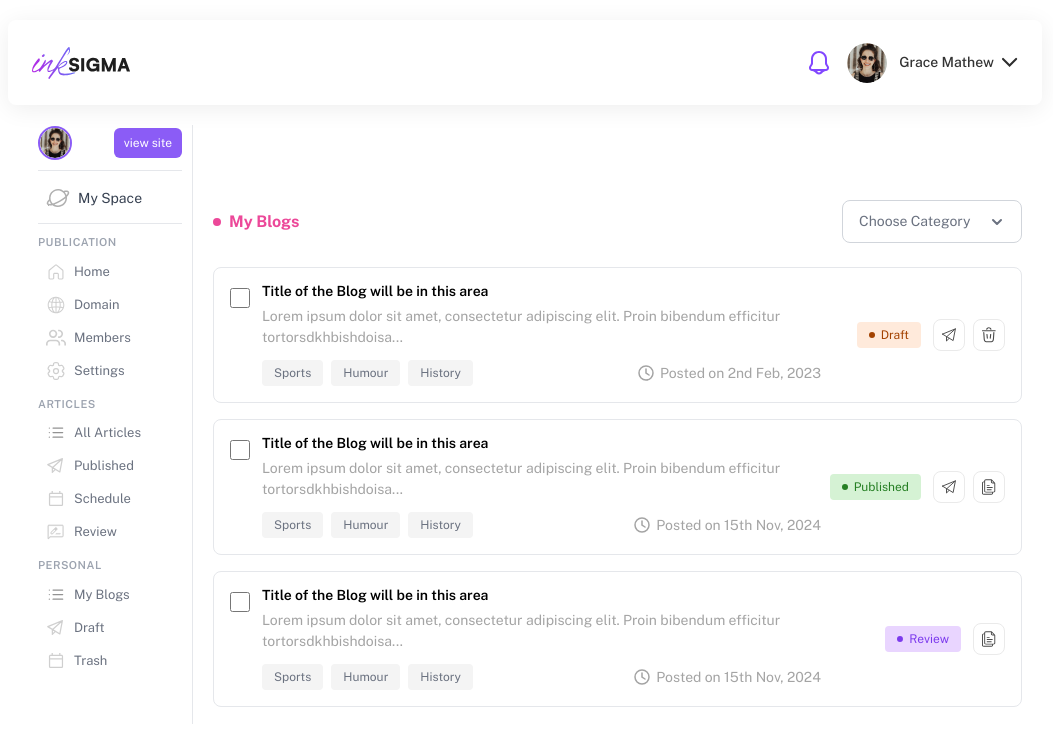
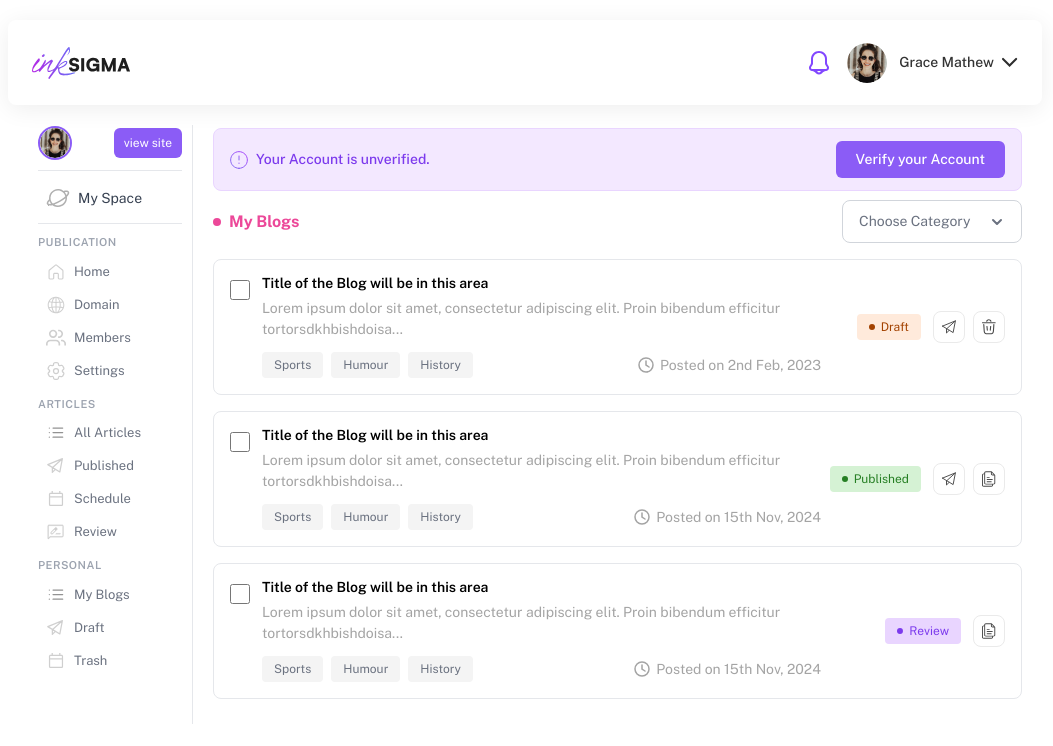
Before and after one commit to inksigmaaa/InkSigma, a Next.js app: page /my-blogs in a window 1280 px wide. Shown: the top 746 px of the page, without its empty margins (115-1168 px from the left). Built offline with nearby package versions, Linux system fonts and the light colour scheme; a web font is replaced by a local one.

Commit message:
feat: added verify component

```diff
--- a/src/app/components/articles/Articles.module.css
+++ b/src/app/components/articles/Articles.module.css
@@ -252,7 +252,7 @@
 
 /* ===== ARTICLES LIST ===== */
 .articlesList {
-    margin-top: 24px;
+    margin-top: 16px;
 }
 
 /* ===== EMPTY STATE ===== */
--- a/src/app/draft/page.jsx
+++ b/src/app/draft/page.jsx
@@ -4,6 +4,7 @@ import { useState, useMemo } from "react"
 import styles from "../components/articles/Articles.module.css"
 import NavbarLoggedin from "../components/navbar/NavbarLoggedin"
 import Sidebar from "../components/sidebar/Sidebar"
+import Verify from "../components/verify/Verify"
 import ArticleContainer from "../components/articleContainer/ArticleContainer"
 import ConfirmModal from "../components/confirmModal/ConfirmModal"
 import { useArticles } from "@/contexts/ArticlesContext"
@@ -94,6 +95,7 @@ export default function DraftPage() {
     <>
       <NavbarLoggedin />
       <Sidebar />
+      <Verify />
       <div className={styles.articlesContainer}>
         <div className={styles.articlesContent}>
           <div className={styles.header}>
--- a/src/app/my-blogs/page.jsx
+++ b/src/app/my-blogs/page.jsx
@@ -4,6 +4,7 @@ import { useState, useMemo } from "react"
 import styles from "../components/articles/Articles.module.css"
 import NavbarLoggedin from "../components/navbar/NavbarLoggedin"
 import Sidebar from "../components/sidebar/Sidebar"
+import Verify from "../components/verify/Verify"
 import ArticleContainer from "../components/articleContainer/ArticleContainer"
 import { useArticles } from "@/contexts/ArticlesContext"
 
@@ -47,6 +48,7 @@ export default function MyBlogsPage() {
     <>
       <NavbarLoggedin />
       <Sidebar />
+      <Verify />
       <div className={styles.articlesContainer}>
         <div className={styles.articlesContent}>
           <div className={styles.header}>
--- a/src/app/trash/page.jsx
+++ b/src/app/trash/page.jsx
@@ -4,6 +4,7 @@ import { useState, useMemo } from "react"
 import styles from "../components/articles/Articles.module.css"
 import NavbarLoggedin from "../components/navbar/NavbarLoggedin"
 import Sidebar from "../components/sidebar/Sidebar"
+import Verify from "../components/verify/Verify"
 import ArticleContainer from "../components/articleContainer/ArticleContainer"
 import ConfirmModal from "../components/confirmModal/ConfirmModal"
 import { useArticles } from "@/contexts/ArticlesContext"
@@ -117,6 +118,7 @@ export default function TrashPage() {
     <>
       <NavbarLoggedin />
       <Sidebar />
+      <Verify />
       <div className={styles.articlesContainer}>
         <div className={styles.articlesContent}>
           <div className={styles.header}>
```
